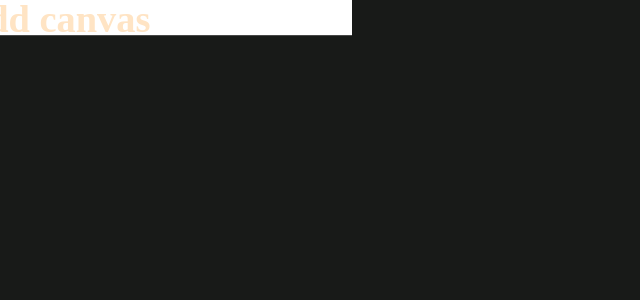
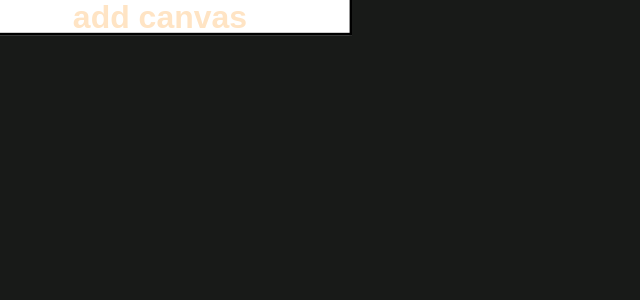
Before and after one commit to pinugit/EasyBoards, a React (Vite) app: page / in a window 1280 px wide. Shown: the top 300 px of the page, without its empty margins (0-640 px from the left). Built offline with nearby package versions, Linux system fonts and the light colour scheme.

Commit message:
changed the div to button in addCanvas component

```diff
--- a/src/Components/AddCanvas/AddCanvas.tsx
+++ b/src/Components/AddCanvas/AddCanvas.tsx
@@ -2,13 +2,13 @@ import "./AddCanvas.css";
 import { motion } from "framer-motion";
 const AddCanvas = () => {
   return (
-    <motion.div
+    <motion.button
       whileHover={{ scale: 1.2 }}
       whileTap={{ scale: 0.9 }}
       className="add-canvas"
     >
       <h1>add canvas</h1>
-    </motion.div>
+    </motion.button>
   );
 };
 
```
